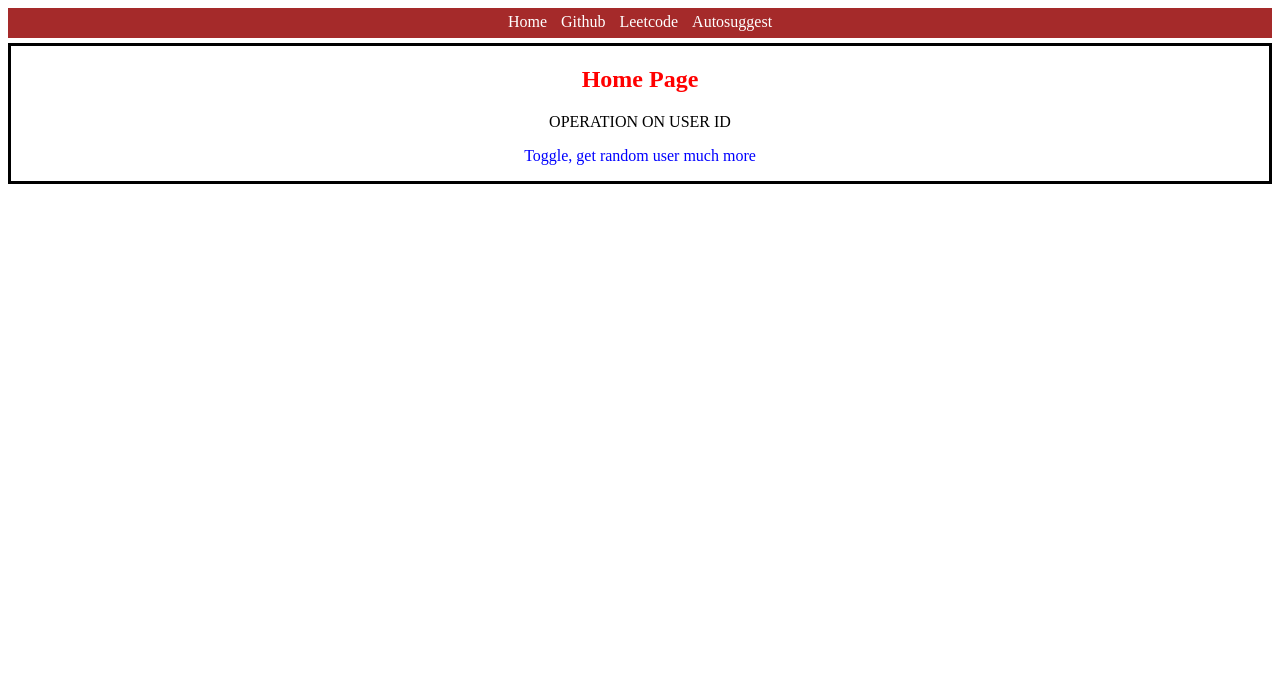
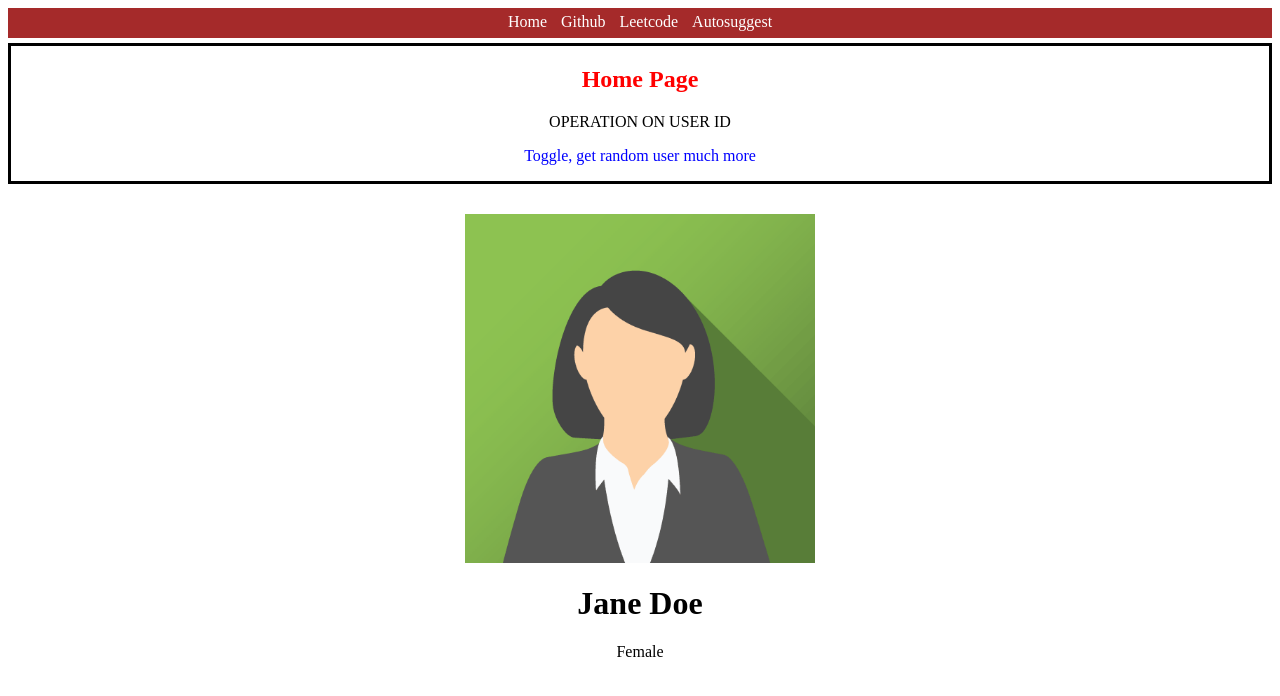
Before and after one commit to Shafeen01/Autosuggest, a website: page frontend/index.html in a window 1280 px wide. Drawn offline with Linux system fonts and the light colour scheme.

Commit message:
image updated

```diff
--- a/frontend/index.css
+++ b/frontend/index.css
@@ -23,3 +23,12 @@ h2{
     text-decoration: none;
     color:white;
 }
+#card {
+    width: 350px;
+    margin: 30px auto;
+    text-align: center;
+}
+#card-img img {
+    width: 100%;
+    display: block;
+}
--- a/frontend/index.html
+++ b/frontend/index.html
@@ -18,6 +18,13 @@
     <p id="p1">OPERATION ON USER ID </p>
     <p id="p2">Toggle, get random user much more</p>
     </div>
+    <div id="card">
+        <div id="card-img">
+            <img src="./images/jane.png" alt="no img found">
+        </div>
+        <h1 id="card-name"> Jane Doe </h1>
+        <p id="card-gender"> Female </p>
+    </div>
     <script src="index.js"></script>
 </body>
 </html>
```
Also changed, not shown: frontend/images/jane.png (added), frontend/images/shafeen.png (added).
